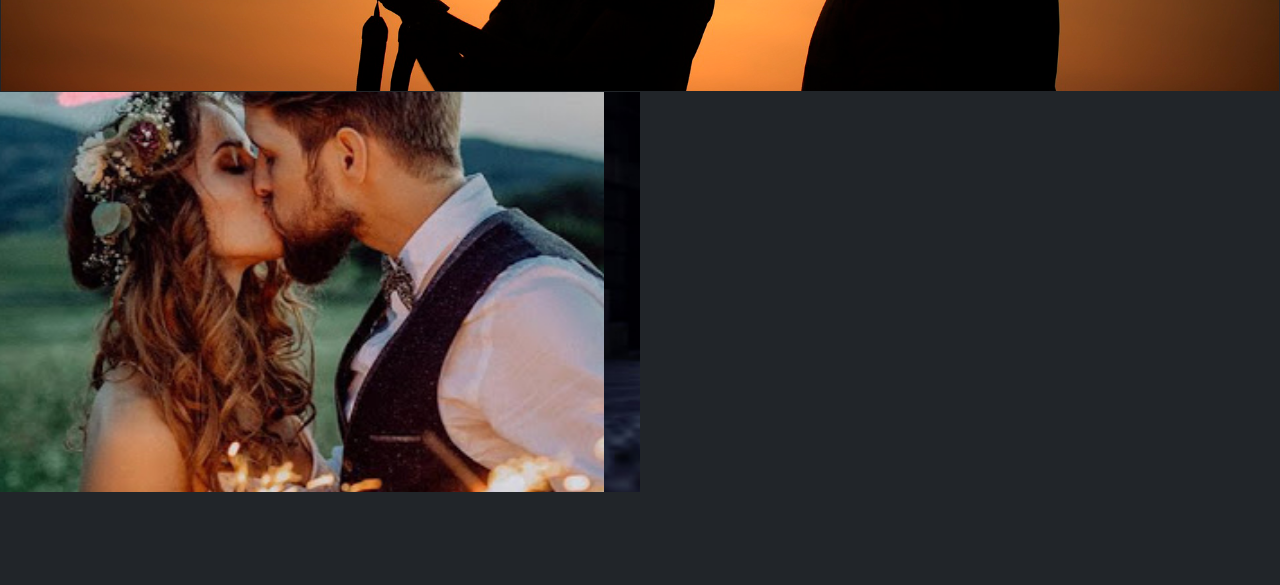
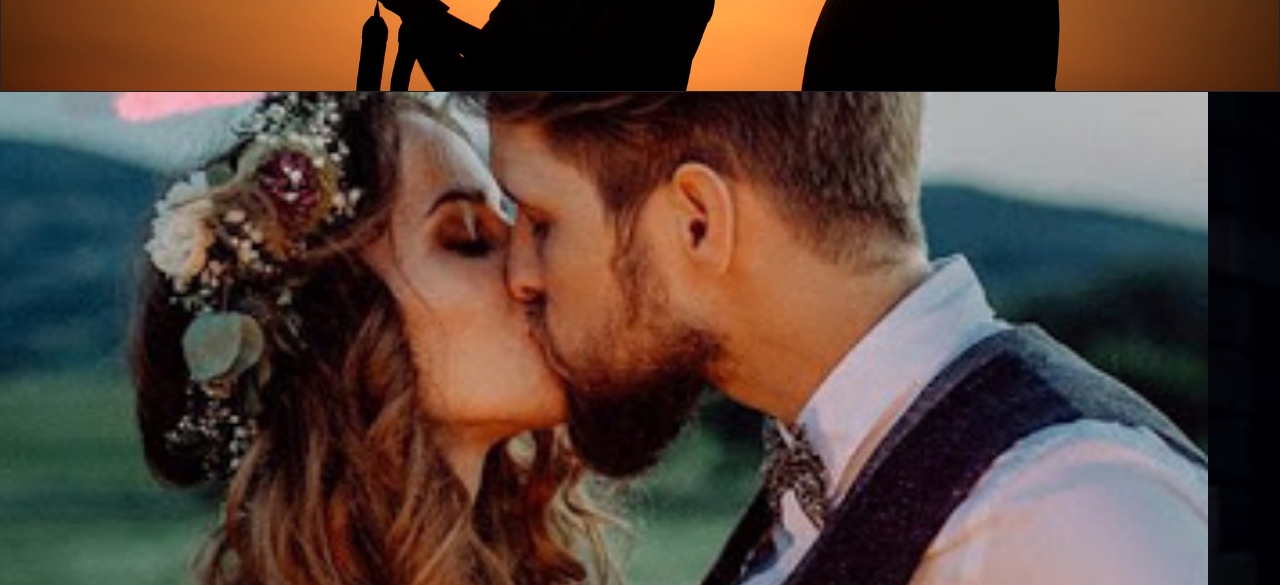
Before and after one commit to felipeb22/FotoWorld, a website: page nuestros_trabajos.html in a window 1280 px wide. Shown: the part 208-793 px from the top of the page. Drawn offline with nearby package versions, Linux system fonts and the light colour scheme; files that its build step writes are made by us from their sources; files whose address does not match are found by name.

Commit message:
correccion carrusel

```diff
--- a/scss/_content.scss
+++ b/scss/_content.scss
@@ -42,11 +42,10 @@ h1{
 
 
 .TextCenter{
-    display: grid;
+
     justify-content:center;
     width: 100%;
-    grid-template-columns: repeat(2, 1fr) ;
-    grid-template-rows: 400px 400px 400px ;
+
 
 }
 
```
